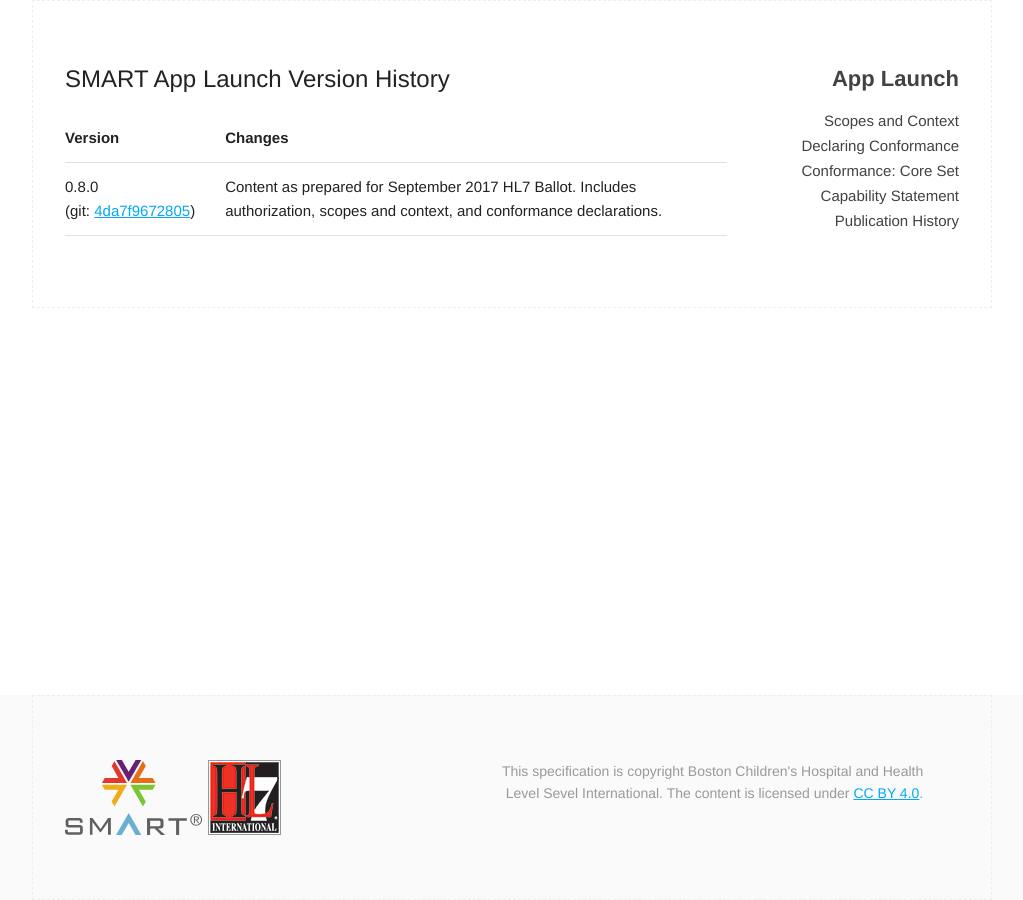
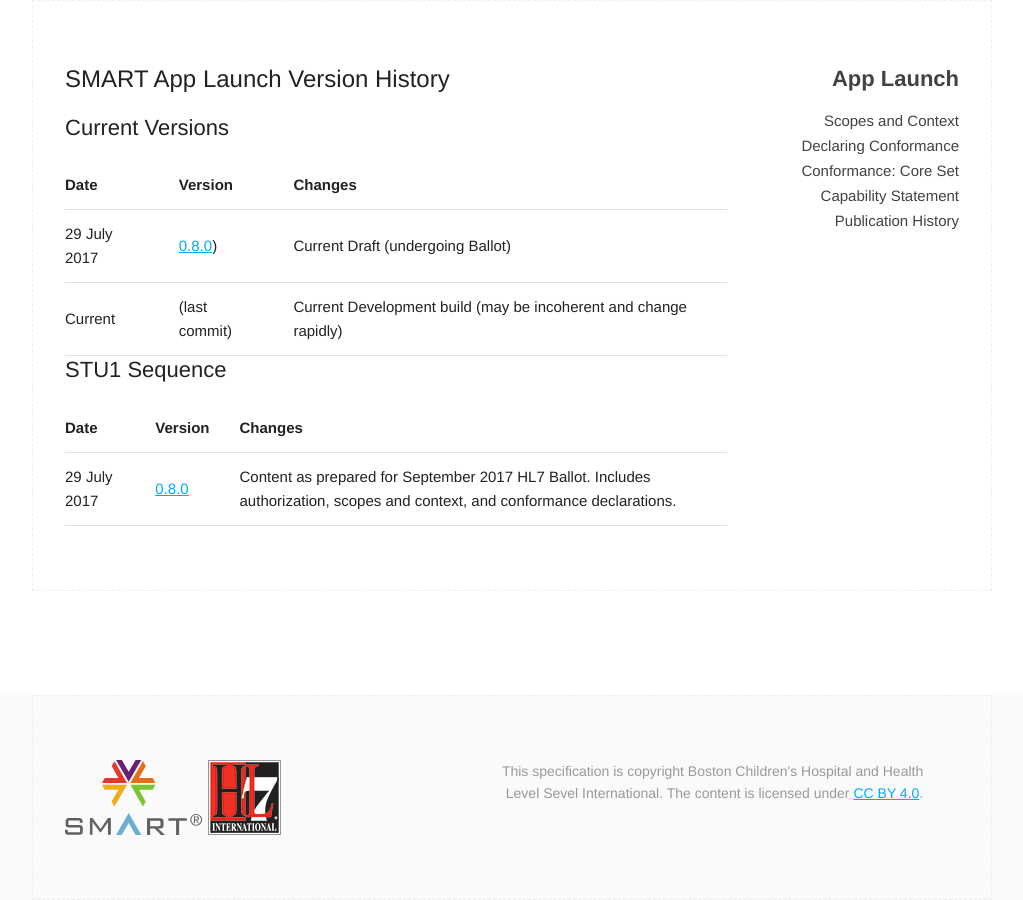
Before and after one commit to smart-on-fhir/smart-on-fhir.github.io, a Jekyll site: the page built from history/index.md, in a window 1280 px wide. Shown: the whole page, without its empty margins (128-1151 px from the left). Built offline with Jekyll 4.4.1, drawn with Linux system fonts in a browser that asks for light colours.

Commit message:
Fix to standard history layout

```diff
--- a/history/index.md
+++ b/history/index.md
@@ -5,6 +5,15 @@ layout: default
 
 # SMART App Launch Version History
 
-| Version  | Changes |
-|----------|---------|
-| 0.8.0<br>(git:&nbsp;[4da7f9672805](https://github.com/HL7/smart-app-launch/tree/4da7f9672805a995da3efe9bf66ecef6fc41b8a7)) | Content as prepared for September 2017 HL7 Ballot. Includes authorization, scopes and context, and conformance declarations. |
+## Current Versions
+
+| Date | Version  | Changes |
+|------|----------|---------|
+| 29 July 2017 | [0.8.0](http://hl7.org/fhir/smart-app-launch/index.html)) | Current Draft (undergoing Ballot) |
+| Current | (last commit) | Current Development build (may be incoherent and change rapidly) |
+
+## STU1 Sequence
+
+| Date | Version  | Changes |
+|------|----------|---------|
+| 29 July 2017 | [0.8.0](http://hl7.org/fhir/smart-app-launch/2017Sep/index.html) | Content as prepared for September 2017 HL7 Ballot. Includes authorization, scopes and context, and conformance declarations. |
```
